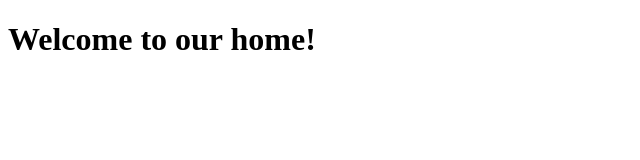
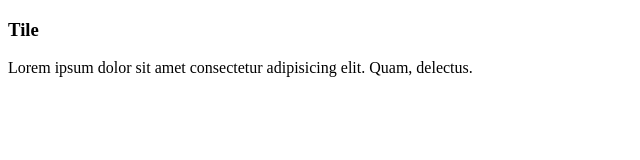
Before and after one commit to annenichz1507/demo-2git, a plain HTML site: page index.html in a window 1280 px wide. Shown: the whole page, without its empty margins (0-640 px from the left). Drawn offline with Linux system fonts and the light colour scheme.

Commit message:
remove h1 add h3 and p

```diff
--- a/index.html
+++ b/index.html
@@ -7,6 +7,7 @@
     <link rel="stylesheet" href="main.css">
 </head>
 <body>
-    <h1>Welcome to our home!</h1>
+    <h3>Tile</h3>
+    <p>Lorem ipsum dolor sit amet consectetur adipisicing elit. Quam, delectus.</p>
 </body>
 </html>
```
